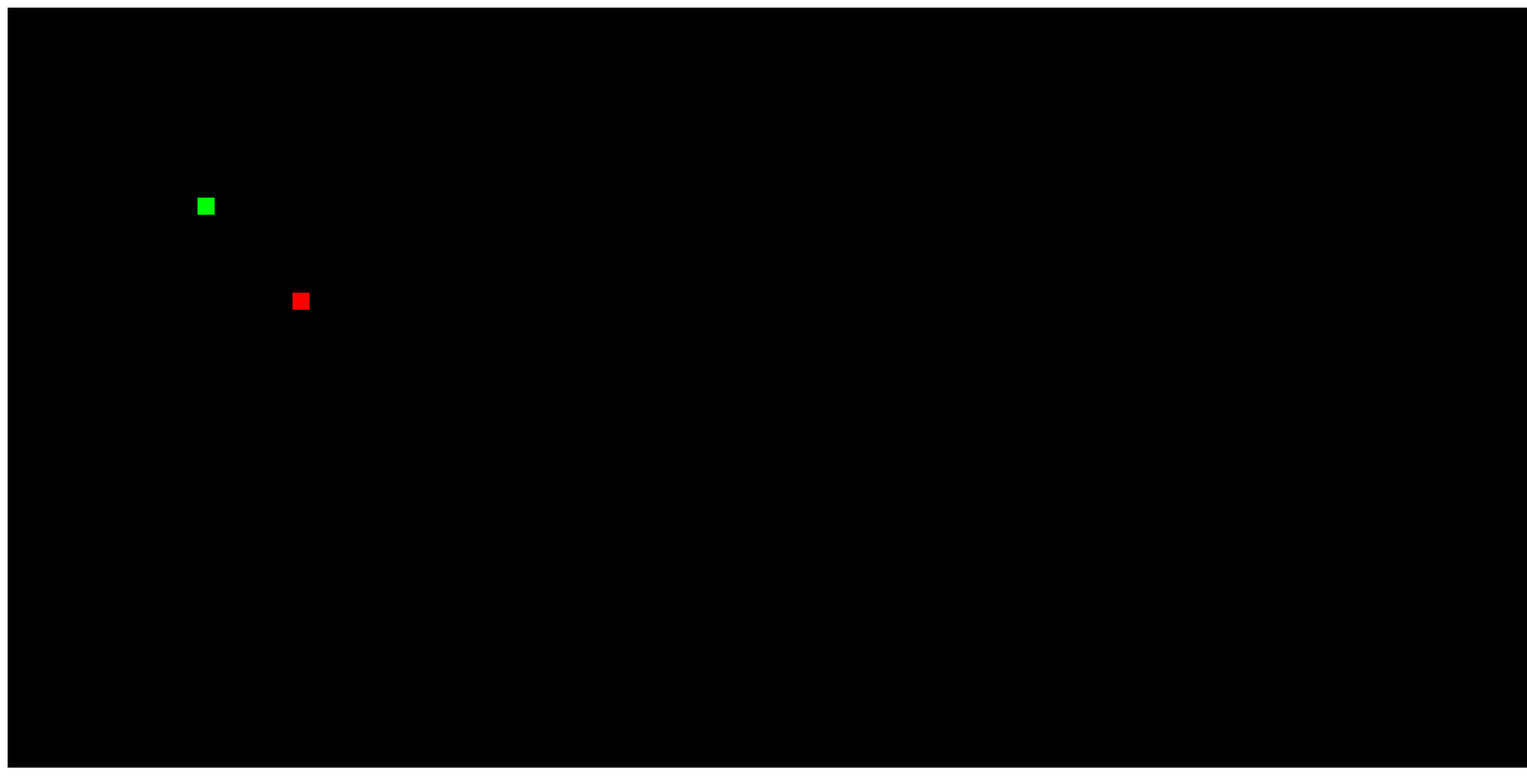
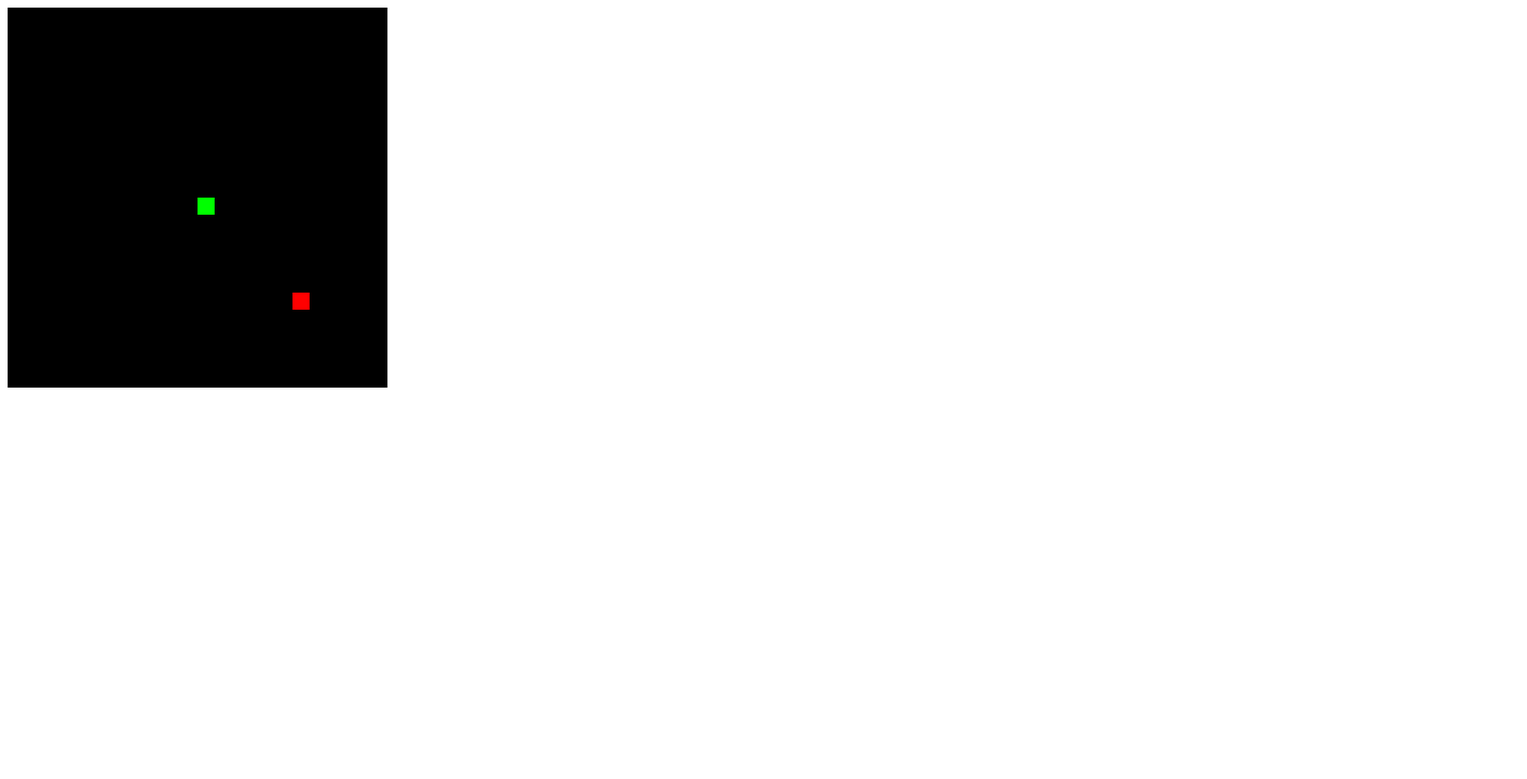
Before and after one commit to mamayaya1/snake-game.github.io, a plain HTML site: page index.html in a window 1280 px wide. Shown: the whole page at 95% size, 1608 px wide, since content can reach past the window. Drawn offline with Linux system fonts and the light colour scheme.

Commit message:
Update index.html

```diff
--- a/index.html
+++ b/index.html
@@ -7,7 +7,7 @@
     <title>Document</title>
 </head>
 <body>
-    <canvas id="gc" width="1600" height="800"></canvas>
+    <canvas id="gc" width="400" height="400"></canvas>
 </body>
 <script>
     var canvContext;
```
